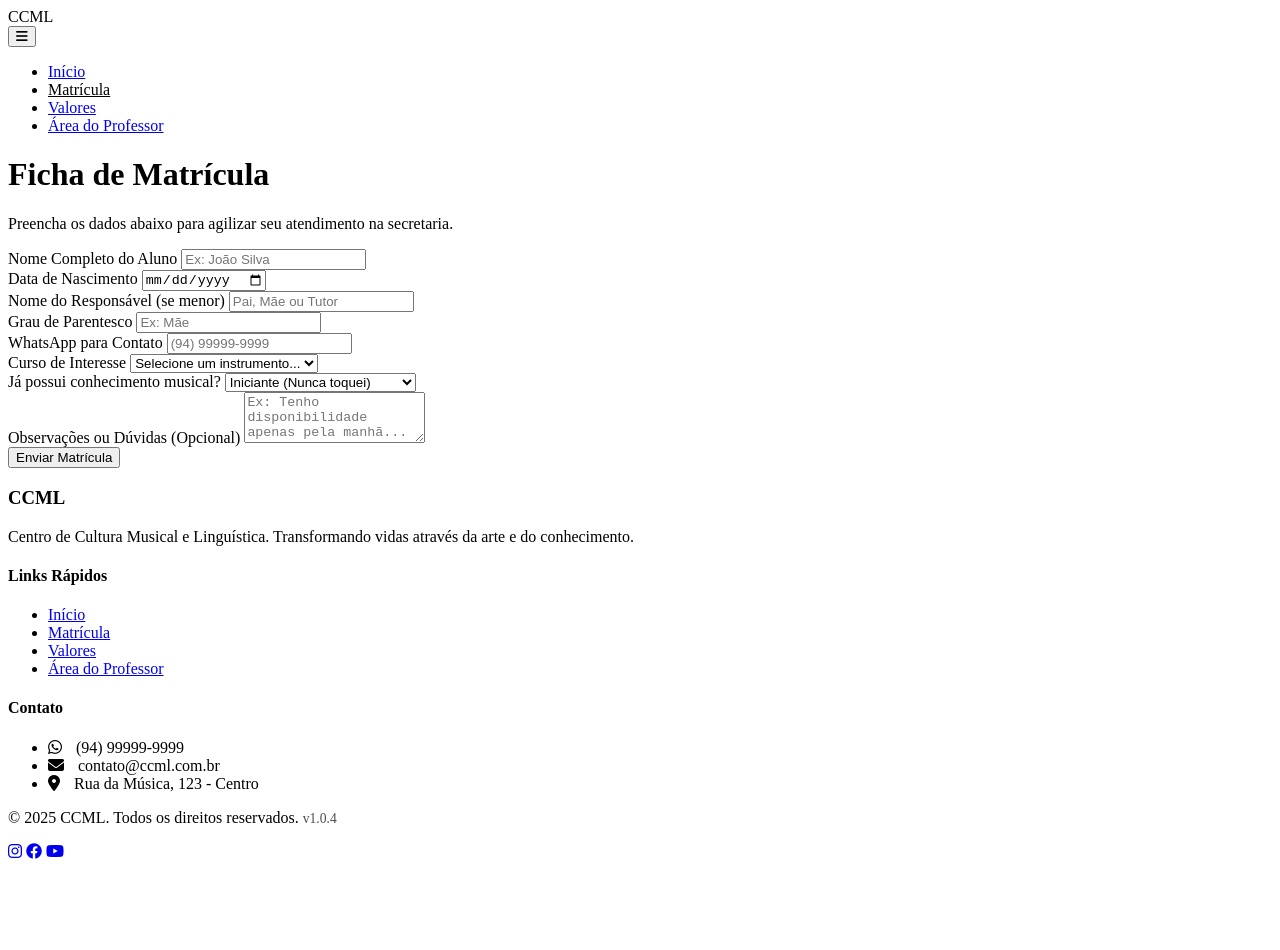
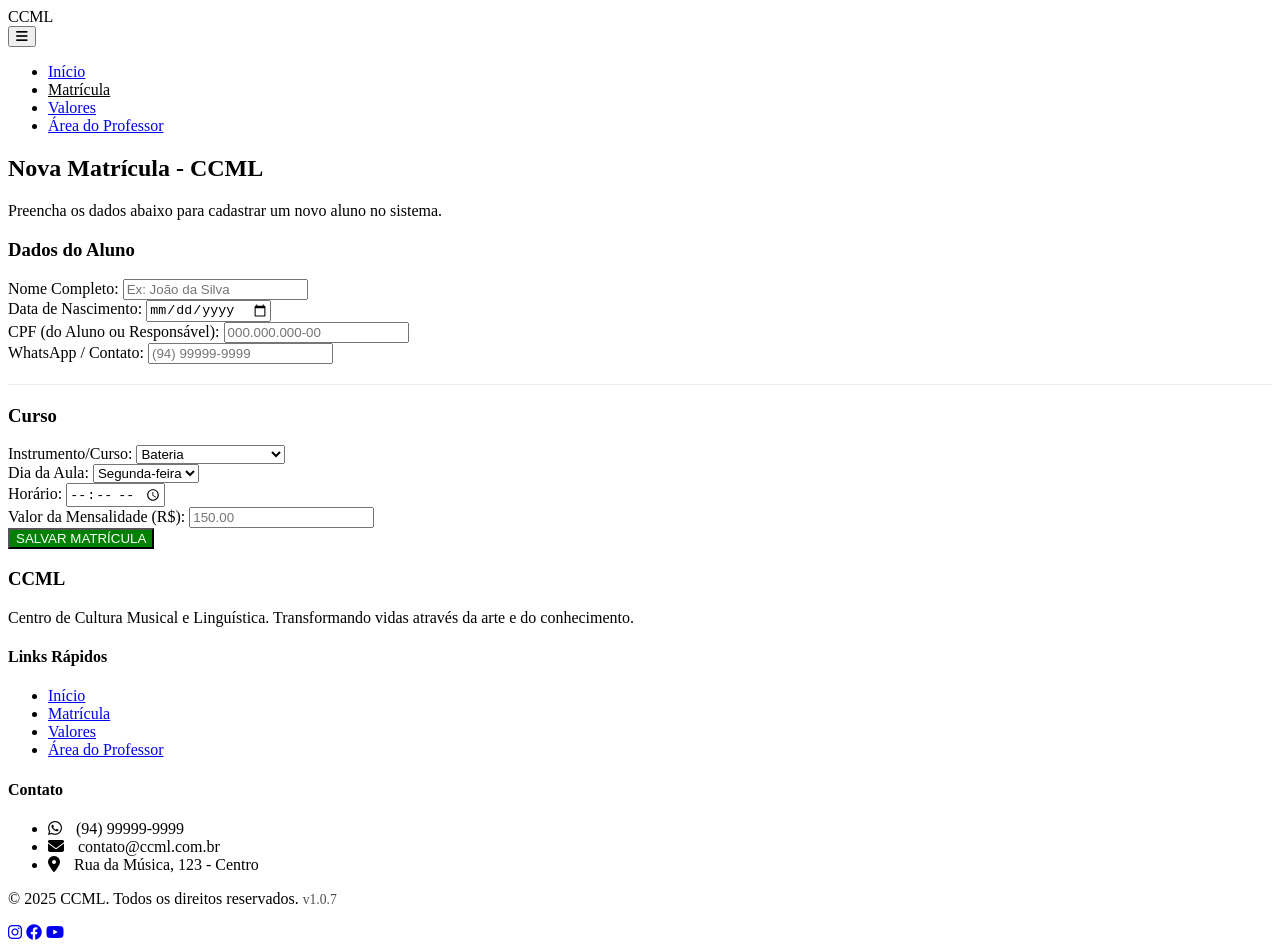
Before and after one commit to yErickz/ccml, a website with bundled scripts: page matricula.html in a window 1280 px wide. Before the commit the page ends 869 px from the top, so only its background shows below. Built offline with nearby package versions, Linux system fonts and the light colour scheme; some packages are replaced by stand-ins of ours; no server answers.

Commit message:
1.0.7 - 2025-12-23 - Atualização de Matrícula

```diff
--- a/js/app.js
+++ b/js/app.js
@@ -56,20 +56,20 @@ window.handleEnrollment = async (e) => {
 
     try {
         const dados = {
-            nome: document.getElementById('nome').value,
-            nascimento: document.getElementById('nascimento').value,
-            whatsapp: document.getElementById('whatsapp').value,
+            nome: document.getElementById('nomeAluno').value,
+            nascimento: document.getElementById('dataNascimento').value,
+            cpf: document.getElementById('cpf').value,
+            telefone: document.getElementById('telefone').value,
             curso: document.getElementById('curso').value,
-            nivel: document.getElementById('nivel').value,
-            responsavel: document.getElementById('responsavel')?.value || "N/A",
-            parentesco: document.getElementById('parentesco')?.value || "N/A",
-            obs: document.getElementById('obs').value,
+            diaAula: document.getElementById('diaAula').value,
+            horario: document.getElementById('horarioAula').value,
+            valor: document.getElementById('valorMensalidade').value,
             data_registro: new Date().toISOString()
         };
 
         await addDoc(collection(db, "matriculas"), dados);
 
-        document.getElementById('enrollmentForm').style.display = 'none';
+        document.getElementById('formMatricula').style.display = 'none';
         document.getElementById('successMessage').style.display = 'block';
 
         // Opcional: Enviar email via EmailJS se configurado
@@ -195,7 +195,7 @@ window.toggleMenu = () => {
 
 // --- 5. Rodapé Dinâmico (Carrega em todas as páginas) ---
 const footerContainer = document.getElementById('footer-container');
-const APP_VERSION = "1.0.4";
+const APP_VERSION = "1.0.7";
 if (footerContainer) {
     footerContainer.innerHTML = `
     <footer>
--- a/matricula.html
+++ b/matricula.html
@@ -24,8 +24,8 @@
 
     <div class="main-container">
         <div class="form-box animate-on-scroll fade-up">
-            <h1>Ficha de Matrícula</h1>
-            <p class="subtitle">Preencha os dados abaixo para agilizar seu atendimento na secretaria.</p>
+            <h2>Nova Matrícula - CCML</h2>
+            <p class="subtitle">Preencha os dados abaixo para cadastrar um novo aluno no sistema.</p>
 
             <!-- Mensagem de Sucesso (Oculta inicialmente) -->
             <div id="successMessage" style="display:none; text-align: center; padding: 20px;">
@@ -35,65 +35,68 @@
                 <a href="index.html" class="btn-main">Voltar ao Início</a>
             </div>
 
-            <form id="enrollmentForm" onsubmit="handleEnrollment(event)">
+            <form id="formMatricula" onsubmit="handleEnrollment(event)">
+                <h3>Dados do Aluno</h3>
                 <div class="form-grid">
                     <div class="input-group full-width">
-                        <label>Nome Completo do Aluno</label>
-                        <input type="text" id="nome" required placeholder="Ex: João Silva">
+                        <label>Nome Completo:</label>
+                        <input type="text" id="nomeAluno" required placeholder="Ex: João da Silva">
                     </div>
 
                     <div class="input-group">
-                        <label>Data de Nascimento</label>
-                        <input type="date" id="nascimento">
-                    </div>
-
-                    <!-- Novos Campos para Adolescentes/Menores -->
-                    <div class="input-group">
-                        <label>Nome do Responsável (se menor)</label>
-                        <input type="text" id="responsavel" placeholder="Pai, Mãe ou Tutor">
-                    </div>
-                    <div class="input-group">
-                        <label>Grau de Parentesco</label>
-                        <input type="text" id="parentesco" placeholder="Ex: Mãe">
+                        <label>Data de Nascimento:</label>
+                        <input type="date" id="dataNascimento" required>
                     </div>
 
                     <div class="input-group">
-                        <label>WhatsApp para Contato</label>
-                        <input type="tel" id="whatsapp" required placeholder="(94) 99999-9999" maxlength="15">
+                        <label>CPF (do Aluno ou Responsável):</label>
+                        <input type="text" id="cpf" placeholder="000.000.000-00">
                     </div>
 
-                    <div class="input-group full-width">
-                        <label>Curso de Interesse</label>
+                    <div class="input-group">
+                        <label>WhatsApp / Contato:</label>
+                        <input type="tel" id="telefone" required placeholder="(94) 99999-9999">
+                    </div>
+                </div>
+
+                <hr style="margin: 20px 0; border: 0; border-top: 1px solid #eee;">
+                <h3>Curso</h3>
+
+                <div class="form-grid">
+                    <div class="input-group">
+                        <label>Instrumento/Curso:</label>
                         <select id="curso" required>
-                            <option value="" disabled selected>Selecione um instrumento...</option>
-                            <option value="Piano/Teclado">Piano / Teclado</option>
-                            <option value="Violão">Violão</option>
-                            <option value="Violino">Violino</option>
-                            <option value="Bateria">Bateria</option>
-                            <option value="Canto/Técnica Vocal">Canto / Técnica Vocal</option>
-                            <option value="Saxofone">Saxofone</option>
-                            <option value="Musicalização Infantil">Musicalização Infantil</option>
-                            <option value="Outro">Outro (Especificar na msg)</option>
+                            <option value="bateria">Bateria</option>
+                            <option value="violao">Violão</option>
+                            <option value="teclado">Teclado</option>
+                            <option value="musicalizacao">Musicalização Infantil</option>
                         </select>
                     </div>
 
-                    <div class="input-group full-width">
-                        <label>Já possui conhecimento musical?</label>
-                        <select id="nivel">
-                            <option value="Iniciante (Nunca toquei)">Iniciante (Nunca toquei)</option>
-                            <option value="Básico (Já toquei um pouco)">Básico (Já toquei um pouco)</option>
-                            <option value="Intermediário/Avançado">Intermediário / Avançado</option>
+                    <div class="input-group">
+                        <label>Dia da Aula:</label>
+                        <select id="diaAula">
+                            <option value="segunda">Segunda-feira</option>
+                            <option value="terca">Terça-feira</option>
+                            <option value="quarta">Quarta-feira</option>
+                            <option value="quinta">Quinta-feira</option>
+                            <option value="sexta">Sexta-feira</option>
                         </select>
                     </div>
 
-                    <div class="input-group full-width">
-                        <label>Observações ou Dúvidas (Opcional)</label>
-                        <textarea id="obs" rows="3" placeholder="Ex: Tenho disponibilidade apenas pela manhã..."></textarea>
+                    <div class="input-group">
+                        <label>Horário:</label>
+                        <input type="time" id="horarioAula">
+                    </div>
+
+                    <div class="input-group">
+                        <label>Valor da Mensalidade (R$):</label>
+                        <input type="number" id="valorMensalidade" placeholder="150.00" step="0.01">
                     </div>
                 </div>
 
-                <button type="submit" class="btn-submit">
-                    Enviar Matrícula
+                <button type="submit" class="btn-submit" style="background-color: green; color: white;">
+                    SALVAR MATRÍCULA
                 </button>
             </form>
         </div>
```
Also changed, not shown: CHANGELOG.md.
